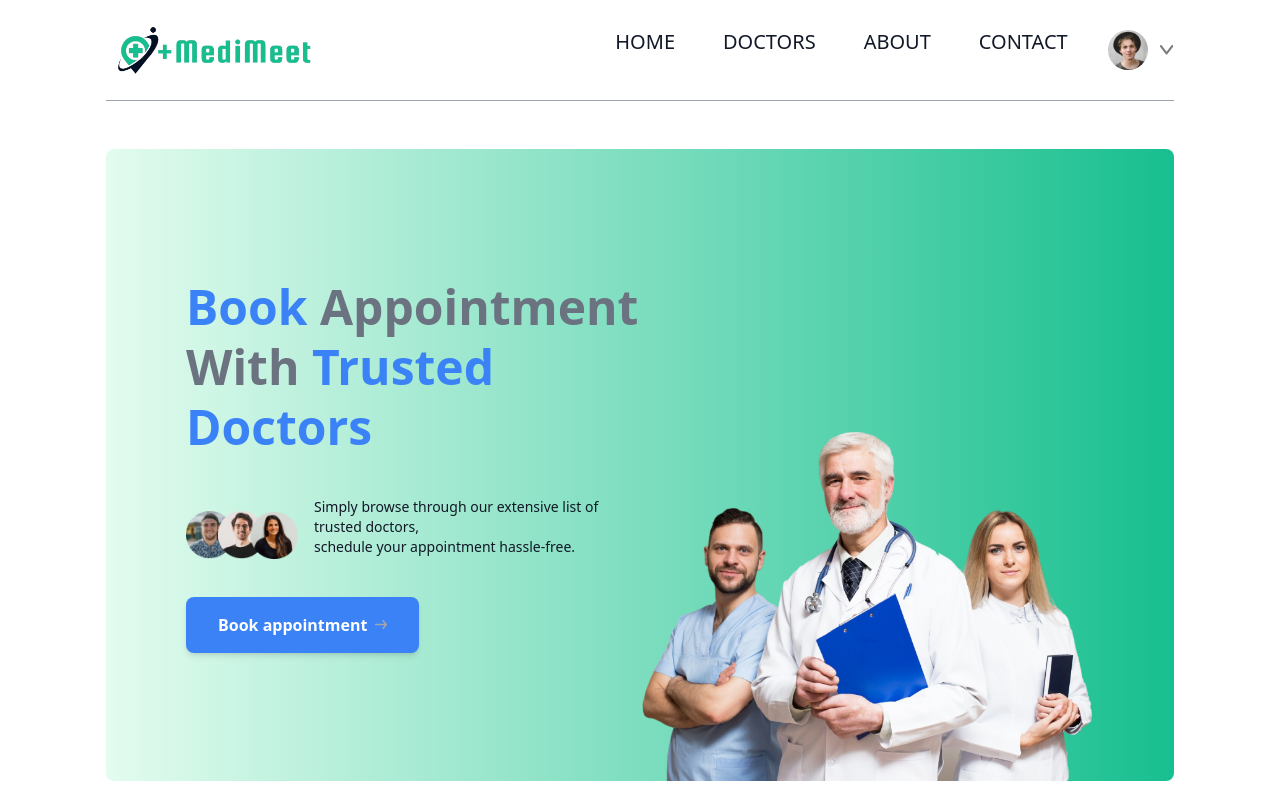
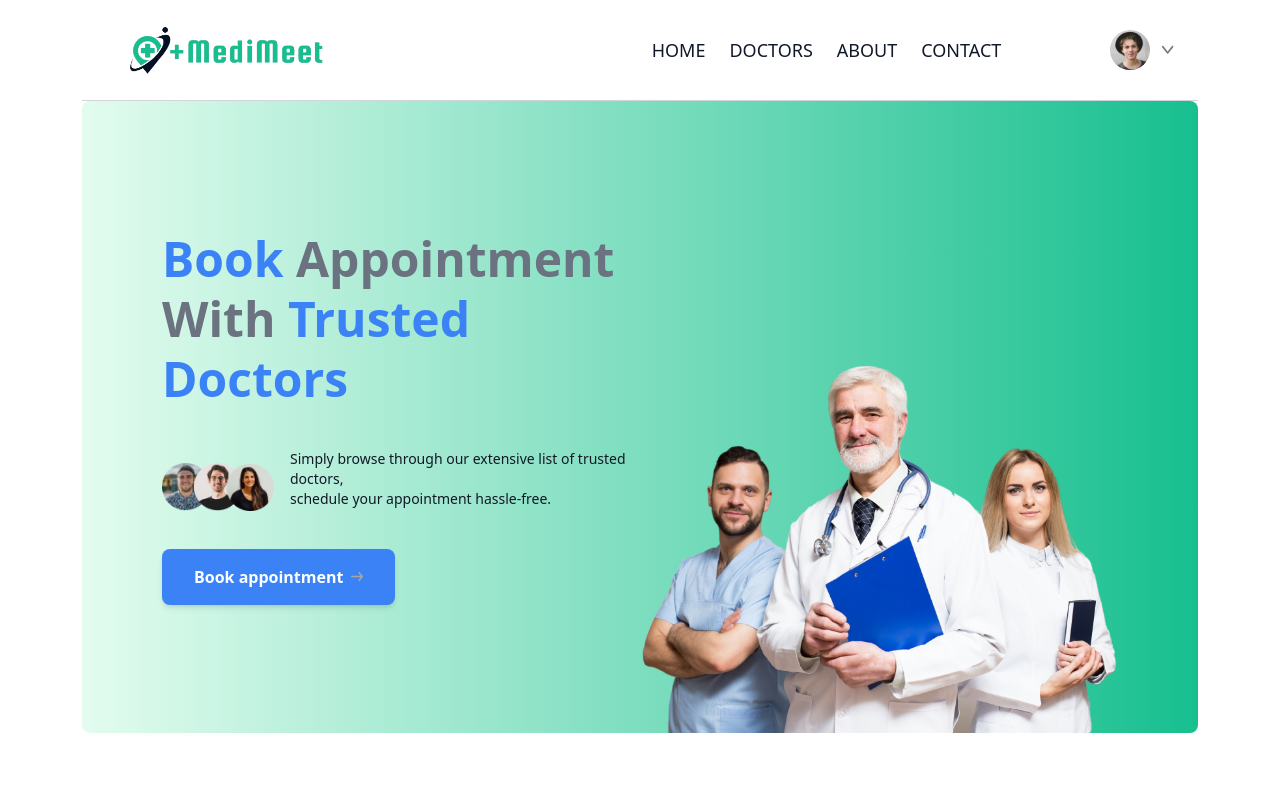
Before and after one commit to Arshad-Qureshi-Coder/MediMeet, a React (Create React App) app: page / in a window 1280 px wide. Shown: the top 800 px of the page. Built offline with nearby package versions, Linux system fonts and the light colour scheme.

Commit message:
some UI changes

```diff
--- a/src/Components/Footer/Footer.js
+++ b/src/Components/Footer/Footer.js
@@ -43,7 +43,7 @@ const Footer = () => {
                     <li>
                         +0-000-000-000
                     </li>
-                    <li> <a href='#'>medimeet@gmail.com</a></li>
+                    <li > <a href='#' className='no-underline'>medimeet@xyz.com</a></li>
                 </ul>
             </div>
         </div>
--- a/src/Components/Header/Header.js
+++ b/src/Components/Header/Header.js
@@ -1,4 +1,4 @@
-import React, { useState } from 'react';
+import React, { useEffect, useRef, useState } from 'react';
 import { NavLink, useNavigate } from 'react-router-dom';
 import { assets } from '../../assets/assets';
 
@@ -8,30 +8,152 @@ const Header = () => {
 
   const [showMenu, setShowMenu] = useState(false);
   const [token, setToken] = useState(true);
+  const [isOpen, setIsOpen] = useState(false);
+  const dropdownRef = useRef(null);
+
+  // Function to toggle the menu open/close
+  const toggleMenu = () => {
+    setShowMenu((prev) => !prev);
+  };
+
+  const toggleDropdown = () => {
+    setIsOpen(!isOpen);
+  };
+
+  const handleClickOutside = (event) => {
+    if (dropdownRef.current && !dropdownRef.current.contains(event.target)) {
+      setIsOpen(false);
+    }
+  };
+
+  useEffect(() => {
+    document.addEventListener("click", handleClickOutside);
+    return () => {
+      document.removeEventListener("click", handleClickOutside);
+    };
+  }, []);
+
   return (
-    <header className='mx-4 sm:mx-[10%]'>
-      <div className="  flex items-center justify-between text-sm  py-4 mb-5  border-b border-b-gray-400">
-        {/* Logo */}
+    <header className="bg-white border-b border-gray-300">
+  <div className="flex items-center justify-between py-4 px-4 md:px-8">
+    {/* Left: Logo or Menu Icon */}
     <div className="flex items-center">
+      <button
+        className="block md:hidden text-gray-700 focus:outline-none"
+        onClick={toggleMenu}
+      >
+        <svg
+          xmlns="http://www.w3.org/2000/svg"
+          fill="none"
+          viewBox="0 0 24 24"
+          strokeWidth="2"
+          stroke="currentColor"
+          className="w-6 h-6"
+        >
+          <path
+            strokeLinecap="round"
+            strokeLinejoin="round"
+            d="M4 6h16M4 12h16M4 18h16"
+          />
+        </svg>
+      </button>
       <img
         src="/images/assets/medi-meet-removebg.png"
         alt="Logo"
-            className="w-50 h-30 mr-3"
+        className="w-50 h-auto  md:w-50 md:h-30 ml-3"
       />
     </div>
 
-        {/* Navigation Links */}
-        <div>
+    {/* Center: Navigation Links */}
+    <div className="hidden md:flex items-center space-x-6">
+      <NavLink
+        to="/"
+        className="text-lg text-gray-900 no-underline hover:text-customGreen"
+        activeClassName="font-bold text-customGreen"
+        exact
+      >
+        HOME
+      </NavLink>
+      <NavLink
+        to="/doctors"
+        className="text-lg text-gray-900 no-underline hover:text-customGreen"
+        activeClassName="font-bold text-customGreen"
+      >
+        DOCTORS
+      </NavLink>
+      <NavLink
+        to="/about"
+        className="text-lg text-gray-900 no-underline hover:text-customGreen"
+        activeClassName="font-bold text-customGreen"
+      >
+        ABOUT
+      </NavLink>
+      <NavLink
+        to="/contact"
+        className="text-lg text-gray-900 no-underline hover:text-customGreen"
+        activeClassName="font-bold text-customGreen"
+      >
+        CONTACT
+      </NavLink>
+    </div>
 
-        <ul className="md:flex items-start gap-5 font-medium hidden"
+    {/* Right: Profile Image or Login */}
+    <div className="flex items-center space-x-3">
+      {token ? (
+        <div className="relative flex items-center space-x-3">
+          <img
+            src={assets.profile_pic}
+            alt="Profile"
+            className="w-10 h-10 rounded-full"
+          />
+          <img
+            src={assets.dropdown_icon}
+            className="w-3 h-3 cursor-pointer"
+            onClick={toggleDropdown}
+          />
+          {isOpen && (
+            <div className="absolute top-14 right-0 mt-2 w-56 bg-white border border-gray-300 rounded-lg shadow-lg ring-1 ring-black ring-opacity-5 z-50">
+              <NavLink
+                to="/profile"
+                className="block px-4 py-3 text-md text-gray-500 font-bold hover:bg-gray-100 rounded-t-lg transition-colors no-underline"
+              >
+                My Profile
+              </NavLink>
+              <NavLink
+                to="/appointments"
+                className="block px-4 py-3 text-md text-gray-500 font-bold hover:bg-gray-100 transition-colors no-underline"
+              >
+                My Appointments
+              </NavLink>
+              <NavLink
+                to="/login"
+                onClick={() => setIsOpen(false)}
+                className="block px-4 py-3 text-md text-red-500 font-bold hover:bg-gray-100 border-b border-gray-300 rounded-b-lg transition-colors no-underline"
+              >
+                Logout
+              </NavLink>
+            </div>
+          )}
+        </div>
+      ) : (
+        <button
+          onClick={() => navigate("/login")}
+          className="no-underline gap-2 px-6 py-2 bg-customGreen text-white font-semibold rounded-full shadow-md hover:ring hover:ring-green-300"
+        >
+          Login/Register
+        </button>
+      )}
+    </div>
+  </div>
 
-        >
-
-          {/* hidden md:flex mx-auto flex items-center justify-between  space-x-6 */}
+  {/* Small Screen Menu */}
+  {showMenu && (
+    <div className="md:hidden">
+      <ul className="space-y-4 text-center bg-white shadow-md py-4">
         <li>
           <NavLink
             to="/"
-              className="text-xl text-gray-900 no-underline hover:text-customGreen   "
+            className="block text-lg text-gray-900 hover:text-customGreen"
             activeClassName="font-bold text-customGreen"
             exact
           >
@@ -41,7 +163,7 @@ const Header = () => {
         <li>
           <NavLink
             to="/doctors"
-              className="text-xl text-gray-900 no-underline hover:text-customGreen "
+            className="block text-lg text-gray-900 hover:text-customGreen"
             activeClassName="font-bold text-customGreen"
           >
             DOCTORS
@@ -50,7 +172,7 @@ const Header = () => {
         <li>
           <NavLink
             to="/about"
-              className="text-xl text-gray-900 no-underline hover:text-customGreen "
+            className="block text-lg text-gray-900 hover:text-customGreen"
             activeClassName="font-bold text-customGreen"
           >
             ABOUT
@@ -59,7 +181,7 @@ const Header = () => {
         <li>
           <NavLink
             to="/contact"
-              className="text-xl text-gray-900 no-underline hover:text-customGreen "
+            className="block text-lg text-gray-900 hover:text-customGreen"
             activeClassName="font-bold text-customGreen"
           >
             CONTACT
@@ -67,33 +189,9 @@ const Header = () => {
         </li>
       </ul>
     </div>
+  )}
+</header>
 
-        {/* Profile Image */}
-
-        <div className="flex items-center space-x-3">
-          {token ? (
-            <div className="flex items-center space-x-3">
-              <img
-                src={assets.profile_pic}
-                alt="Profile"
-                className="w-10 h-10 rounded-full"
-              />
-              <img src={assets.dropdown_icon}/>
-            </div>
-          ) : (
-            <button
-              onClick={() => navigate('/login')}
-              className="no-underline gap-2 px-8 py-3 bg-customGreen text-white font-semibold rounded-full shadow-md hover:ring hover:ring-green-300"
-            >
-              Login/Register
-            </button>
-          )}
-        </div>
-
-      </div>
-
-
-    </header>
   );
 };
 
--- a/src/Components/Pages/Home.js
+++ b/src/Components/Pages/Home.js
@@ -6,7 +6,7 @@ import Appointment from '../Appointment'
 
 const Home = () => {
   return (
-    <div className='mx-4 sm:mx-[10%]'>
+    <div className=''>
       {/* Banner */}
       <Banner/>
       {/* Find by Speciality */}
--- a/src/index.css
+++ b/src/index.css
@@ -9,3 +9,18 @@
 ::-webkit-scrollbar{
     @apply hidden
 }
+
+@keyframes fadeIn {
+    from {
+      opacity: 0;
+      transform: translateY(-10px);
+    }
+    to {
+      opacity: 1;
+      transform: translateY(0);
+    }
+  }
+
+  .animate-fadeIn {
+    animation: fadeIn 0.3s ease-in-out;
+  }
```
Lines whose indentation alone changed are shown as unchanged.
